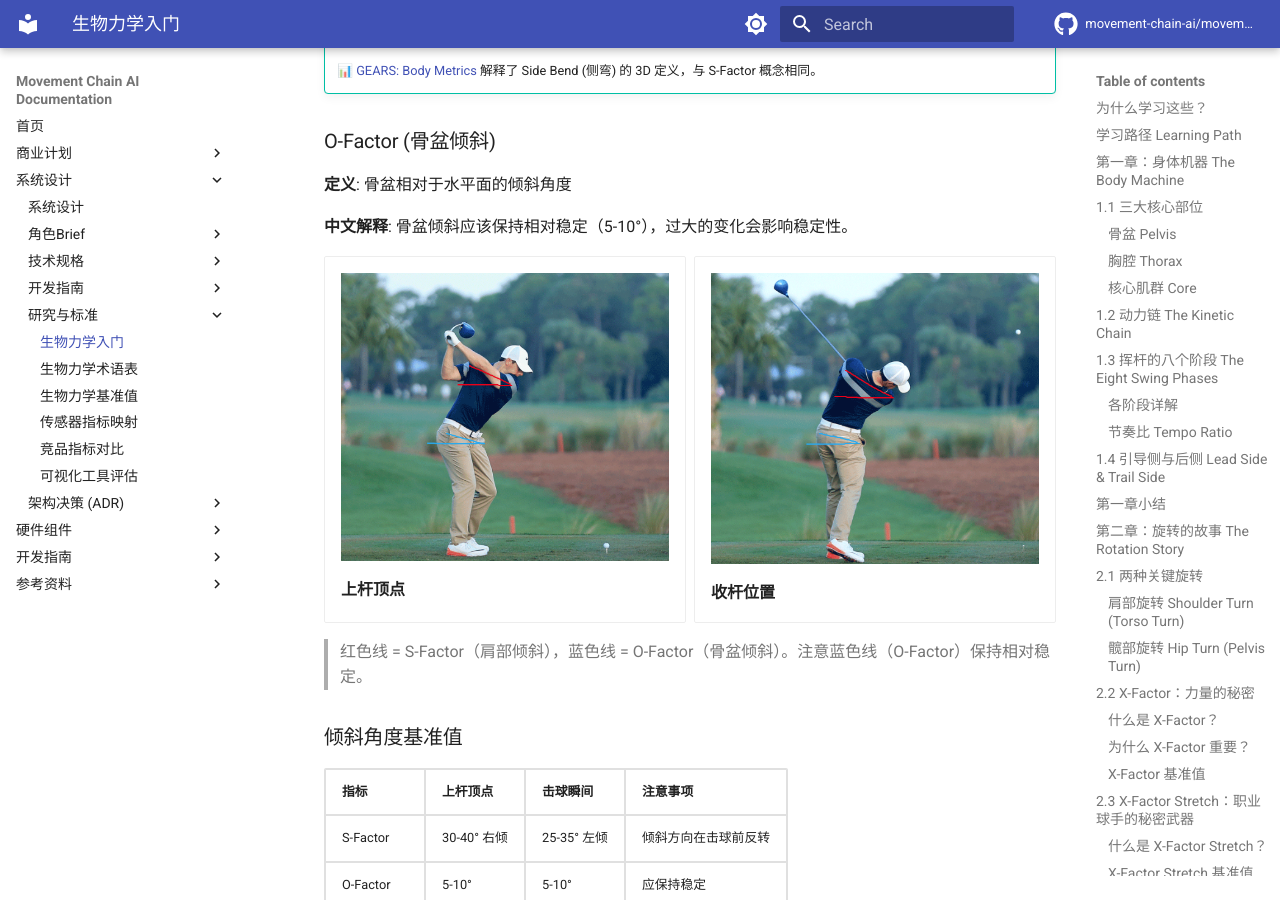
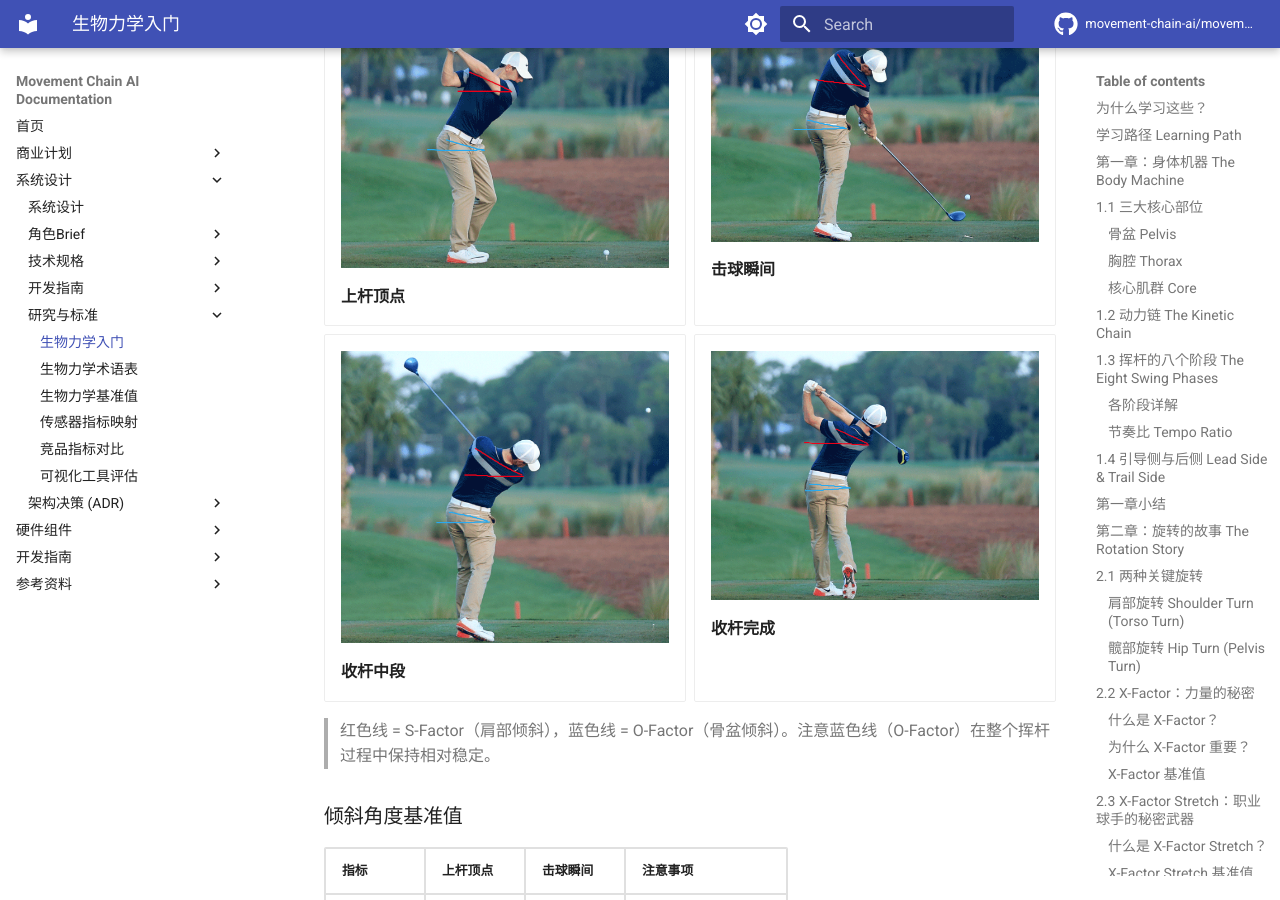
Before and after one commit to movement-chain-ai/movement-chain-docs, an MkDocs documentation site: the page built from docs/zh/design/research/biomechanics-101.md, in a window 1280 px wide and 900 px high, scrolled down 10495 px. Built offline with MkDocs 1.6.1 and Material for MkDocs 9.7.7, drawn with Linux system fonts in a browser that asks for light colours; comment, search, counter and statistics services are not loaded; the version menu is left out.

Commit message:
docs: 添加 S-Factor O-Factor 击球和收杆图片
- 添加 s-o-factor-impact.png (击球瞬间)
- 添加 s-o-factor-finish.png (收杆完成)
- 4张图按顺序：上杆顶点 → 击球瞬间 → 收杆中段 → 收杆完成

🤖 Generated with [Claude Code](https://claude.com/claude-code)

Co-Authored-By: Claude Opus 4.5 <noreply@anthropic.com>

```diff
--- a/docs/zh/design/research/biomechanics-101.md
+++ b/docs/zh/design/research/biomechanics-101.md
@@ -307,7 +307,6 @@ $$
 
 <figure markdown="span">
   ![X-Factor 旋转角度](../../images/x-factor-rotation.jpg){ width="300" }
-  ![X-Factor 俯视图](../../images/x-factor-top-view.jpg){ width="300" }
   <figcaption>俯视图显示肩髋角度差形成 X 形 </figcaption>
 </figure>
 
@@ -431,13 +430,21 @@ X-Factor 代表了你在上杆顶点时**躯干被"拧紧"的程度**。
 
     **上杆顶点**
 
--   ![S-O Factor 收杆](../../images/s-o-factor-follow-through.png)
-
-    **收杆位置**
+-   ![S-O Factor 击球瞬间](../../images/s-o-factor-impact.png)
+
+    **击球瞬间**
+
+-   ![S-O Factor 收杆中段](../../images/s-o-factor-follow-through.png)
+
+    **收杆中段**
+
+-   ![S-O Factor 收杆完成](../../images/s-o-factor-finish.png)
+
+    **收杆完成**
 
 </div>
 
-> 红色线 = S-Factor（肩部倾斜），蓝色线 = O-Factor（骨盆倾斜）。注意蓝色线（O-Factor）保持相对稳定。
+> 红色线 = S-Factor（肩部倾斜），蓝色线 = O-Factor（骨盆倾斜）。注意蓝色线（O-Factor）在整个挥杆过程中保持相对稳定。
 
 ### 倾斜角度基准值
 
```
Also changed, not shown: docs/zh/images/s-o-factor-finish.png (added), docs/zh/images/s-o-factor-impact.png (added).
